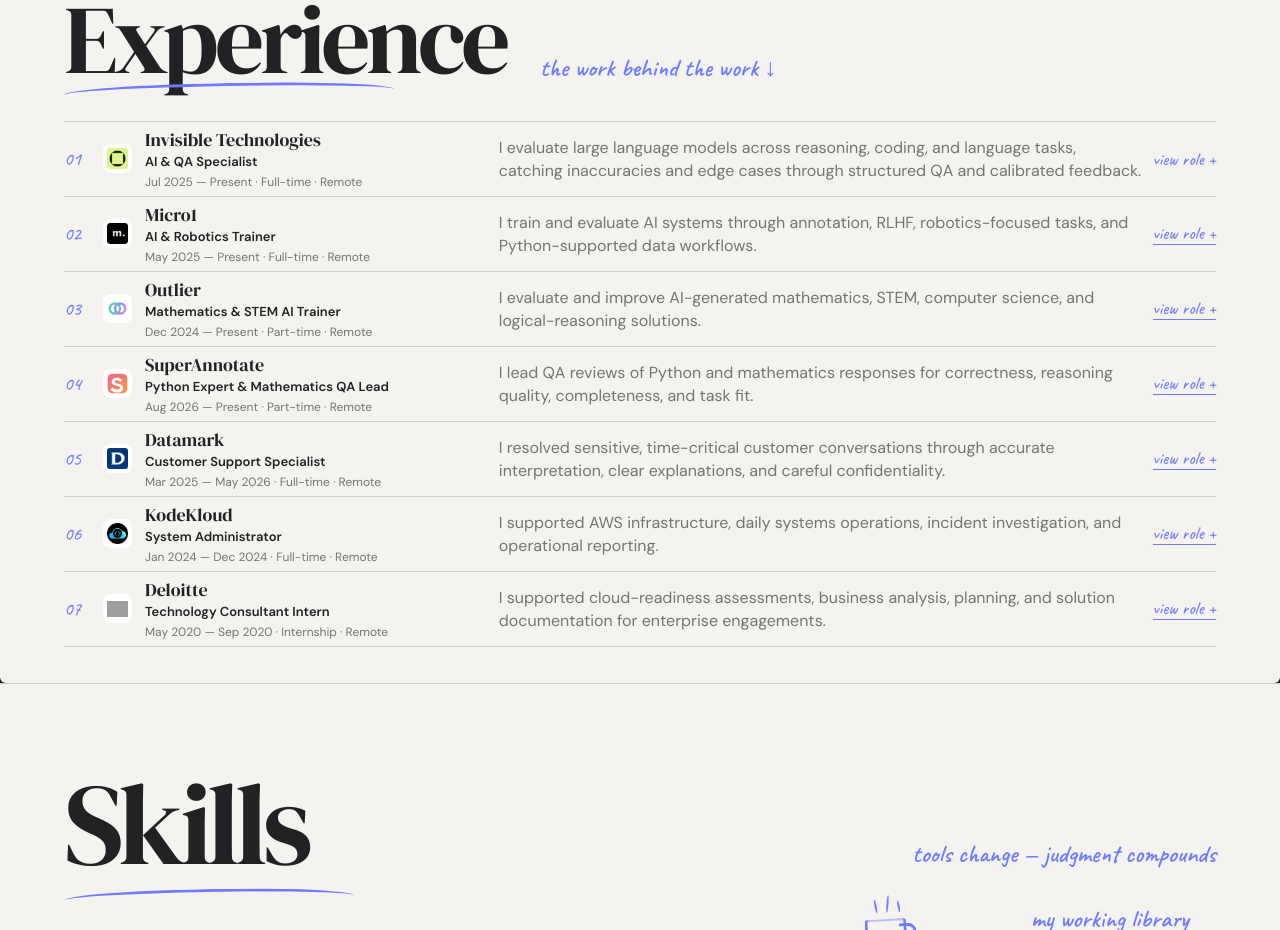
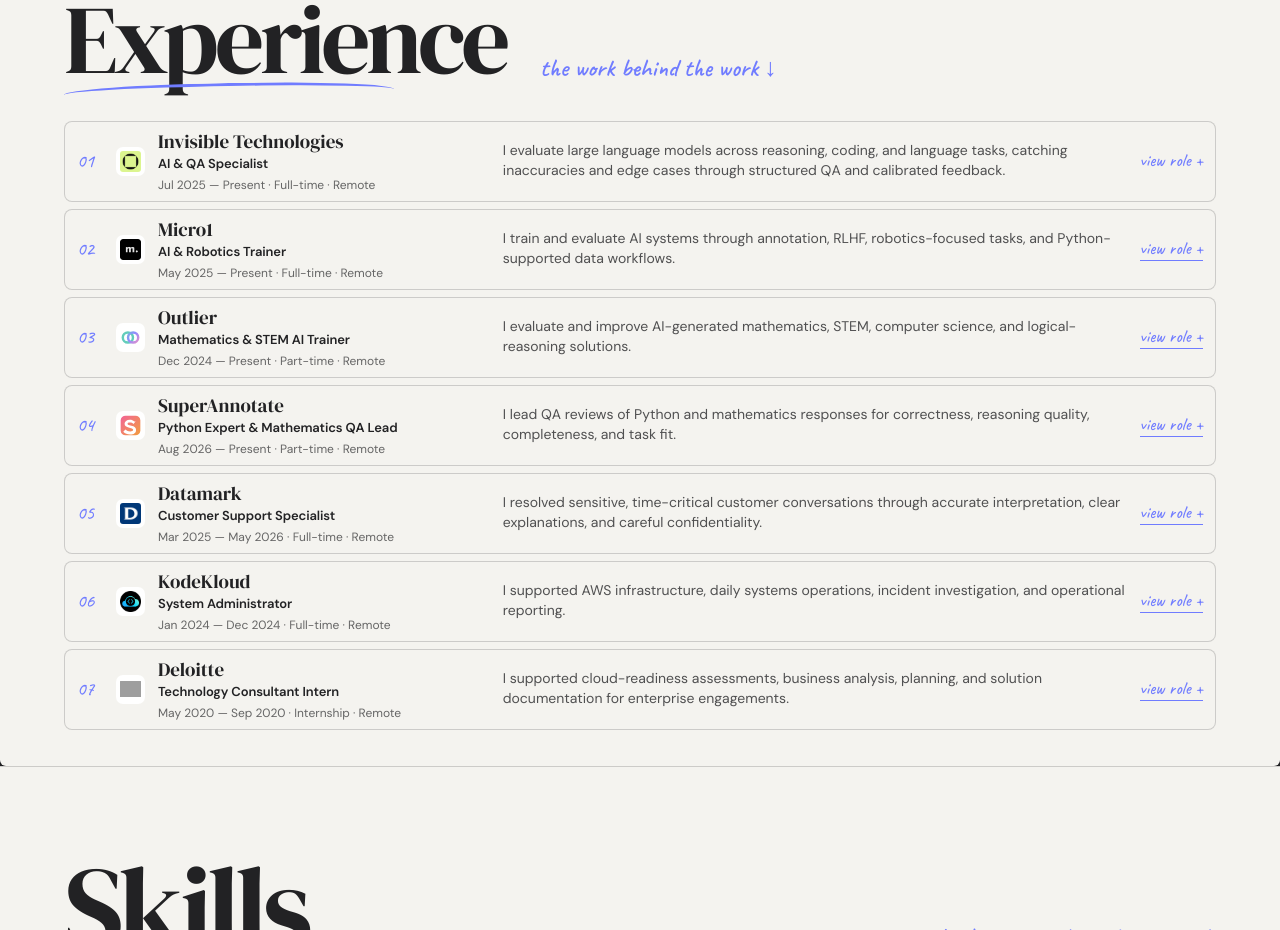
Before and after one commit to isharik/Portfolio, a React (Vite) app in the folder marginalia-redesign/: page / in a window 1280 px wide. Shown: the part 2360-3290 px from the top of the page. Built offline with nearby package versions, Linux system fonts and the light colour scheme; grey boxes are pictures that could not be loaded.

Commit message:
fix: refine CV caption and experience stack

```diff
--- a/marginalia-redesign/src/components/Sections.jsx
+++ b/marginalia-redesign/src/components/Sections.jsx
@@ -84,7 +84,7 @@ export function Education() {
         </ul>
       </Reveal>
       <Reveal className="education-aside">
-        <div className="qr-wrap"><Scribble>click for my CV</Scribble><QRPattern /><Scribble className="qr-arrow">↖ download my curriculum vitae</Scribble></div>
+        <div className="qr-wrap"><Scribble>scan me</Scribble><QRPattern /><Scribble className="qr-arrow">↖ my curriculum vitae</Scribble></div>
         <h3>Languages</h3>
         <div className="language-list">
           {languages.map(lang => <div key={lang.name}><b>{lang.name}</b><span>{lang.level}</span><i><u style={{ width: `${lang.value}%` }} /></i></div>)}
--- a/marginalia-redesign/src/styles.css
+++ b/marginalia-redesign/src/styles.css
@@ -174,17 +174,17 @@ h2 { font-size: clamp(74px, 9vw, 132px); line-height: .85; margin-bottom: 28px;
 .experience-heading h2 { margin-bottom: 0; font-size: clamp(68px,7.6vw,110px); transform: translateY(-12px); }
 .experience-heading .ink-underline { position: absolute; top: auto; bottom: -8px; left: 0; width: 330px; }
 .experience-heading .scribble { margin-bottom: 12px; }
-.experience-list { border-top: 1px solid var(--hairline); }
-.experience-row { min-height: 56px; display: grid; grid-template-columns: 28px 31px minmax(225px, .72fr) 1.35fr auto; gap: 11px; align-items: center; padding: 5px 0; border-bottom: 1px solid var(--hairline); transition: padding .3s ease, background .3s ease; cursor: pointer; }
-.experience-row:hover { padding-left: 12px; padding-right: 12px; background: color-mix(in srgb, var(--blue) 5%, transparent); }
+.experience-list { display: grid; gap: 7px; }
+.experience-row { min-height: 62px; display: grid; grid-template-columns: 28px 31px minmax(225px, .72fr) 1.35fr auto; gap: 11px; align-items: center; padding: 7px 12px; border: 1px solid var(--hairline); border-radius: 8px; background: color-mix(in srgb, var(--paper) 88%, transparent); transition: padding .3s ease, background .3s ease, border-color .3s ease, transform .3s ease; cursor: pointer; text-rendering: geometricPrecision; -webkit-font-smoothing: antialiased; }
+.experience-row:hover { padding-left: 16px; padding-right: 16px; border-color: color-mix(in srgb, var(--blue) 44%, var(--hairline)); background: color-mix(in srgb, var(--blue) 5%, var(--paper)); transform: translateX(2px); }
 .experience-index { color: var(--blue); font: 19px var(--hand); }
 .experience-row img { width: 29px; height: 29px; object-fit: contain; border-radius: 7px; background: white; padding: 4px; }
-.experience-title h3 { margin: 0 0 1px; font: 18px var(--serif); text-decoration: none; }
+.experience-title h3 { margin: 0 0 1px; font: 19px var(--serif); text-decoration: none; }
 .experience-row:first-child .experience-title h3::before,.experience-row:first-child .experience-title h3::after { content: none!important; display: none!important; }
 .experience-row:first-child .experience-open { border-bottom: 0; }
-.experience-title b { display: block; font-size: 13px; }
-.experience-title span { color: var(--soft-ink); font-size: 12px; }
-.experience-row p { margin: 0; color: var(--soft-ink); line-height: 1.45; }
+.experience-title b { display: block; font-size: 13px; letter-spacing: -.01em; }
+.experience-title span { color: color-mix(in srgb, var(--ink) 68%, var(--paper)); font-size: 12px; }
+.experience-row p { margin: 0; color: color-mix(in srgb, var(--ink) 78%, var(--paper)); font-size: 14px; line-height: 1.45; font-weight: 400; }
 .experience-open { border: 0; border-bottom: 1px solid var(--blue); background: none; color: var(--blue); cursor: pointer; font: 18px var(--hand); white-space: nowrap; }
 .experience-detail { grid-column: 3 / -1; margin: 5px 0 14px; padding: 20px 24px; border: 1px solid var(--hairline); background: color-mix(in srgb,var(--paper-2) 78%,transparent); animation: detail-in .38s ease both; }
 .experience-detail > p { max-width: 850px; margin: 13px 0; color: var(--ink); }
```
